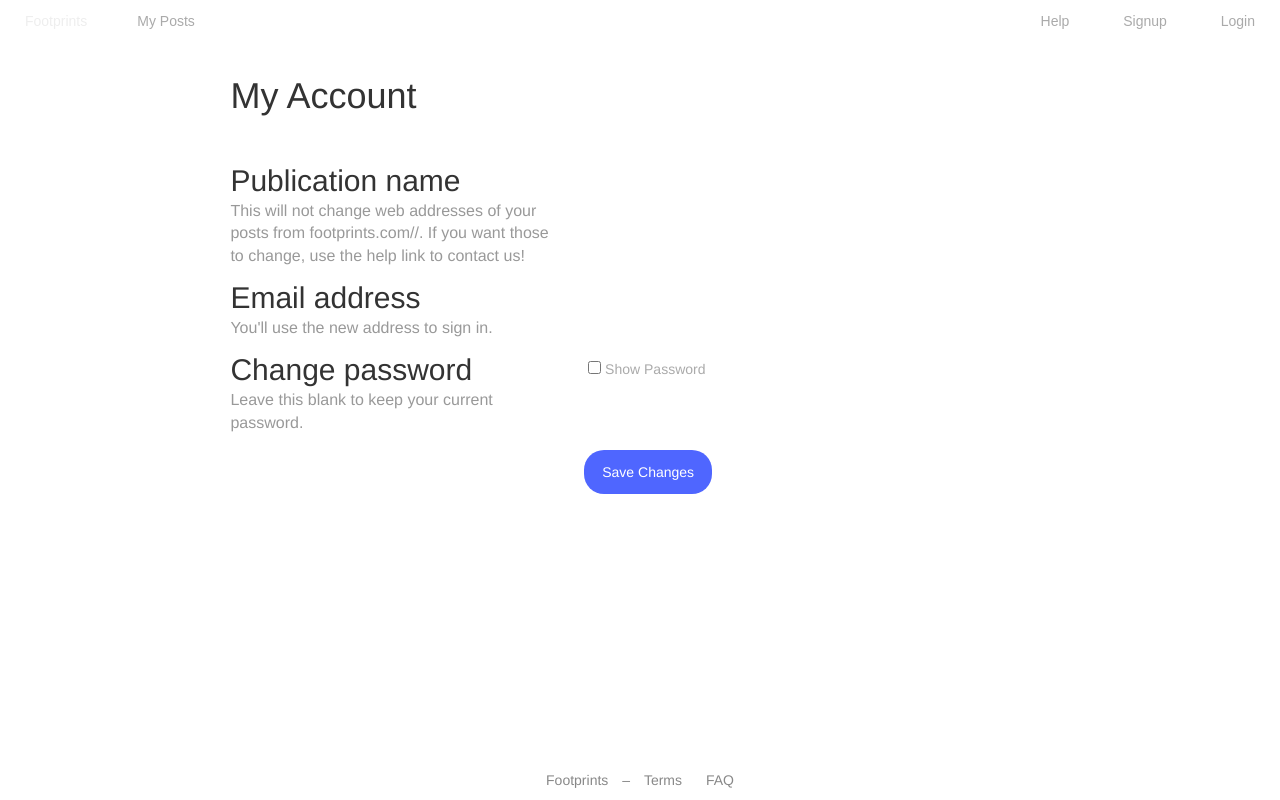
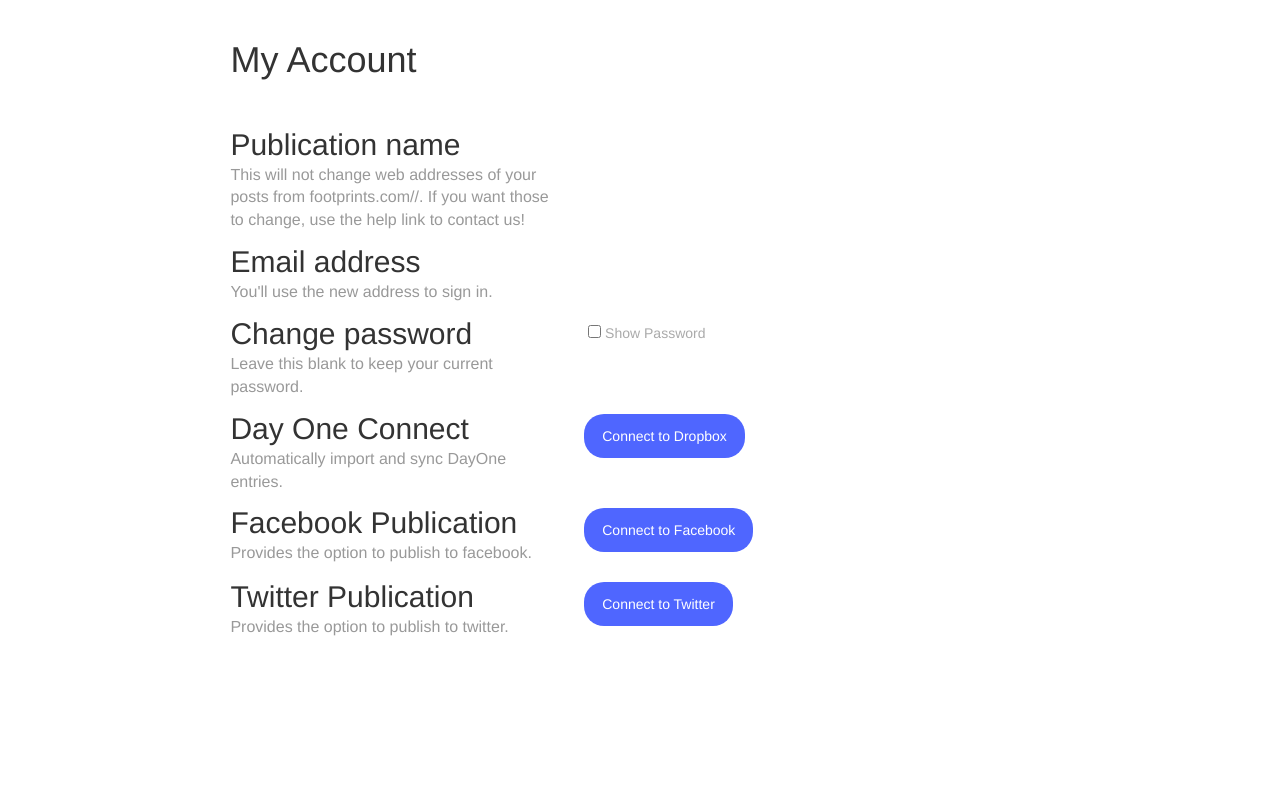
Before and after one commit to skoczen/footprints, a Django app: template project/apps/posts/templates/posts/my_account.html in a window 1280 px wide. Run offline with Django 3.2, Linux system fonts and the light colour scheme; the template is opened without the code that fills it, so the values that code supplies are empty; some libraries are stand-ins or nearby versions; some web fonts are replaced.

Commit message:
Start of dropbox integration.

```diff
--- a/project/apps/posts/templates/posts/my_account.html
+++ b/project/apps/posts/templates/posts/my_account.html
@@ -59,12 +59,55 @@
         </div>
 
       </div>
-      <div class="row">
-        <div class="col-md-5"></div>
-        <div class="col-md-7">
-            <button type="submit" class="button btn btn-primary sign_up_button">{% trans "Save Changes" %}</button>
+      <div class="row question form-group">
+        <div class="col-md-5">
+            <div class="text">Day One Connect</div>
+            <div class="help">Automatically import and sync DayOne entries.</div>
+        </div>
+
+        <div class="col-md-7 answers">
+            <div class="form-group form_input password">
+                {% if user.dayone_valid %}
+                <div class="connected">Connected</div>
+                {% else %}
+                <a href="" class="button btn btn-primary"><i class="icon-dropbox"></i> Connect to Dropbox</a>
+                {% endif %}
+            </div>
         </div>
       </div>
+      <div class="row question form-group">
+        <div class="col-md-5">
+            <div class="text">Facebook Publication</div>
+            <div class="help">Provides the option to publish to facebook.</div>
+        </div>
+
+        <div class="col-md-7 answers">
+            <div class="form-group form_input password">
+                {% if user.facebook_valid %}
+                <div class="connected">Connected to {{user.facebook_account_name}}</div>
+                {% else %}
+                <a href="" class="button btn btn-primary"><i class="icon-facebook"></i> Connect to Facebook</a>
+                {% endif %}
+            </div>
+        </div>
+      </div>
+      <div class="row question form-group">
+        <div class="col-md-5">
+            <div class="text">Twitter Publication</div>
+            <div class="help">Provides the option to publish to twitter.</div>
+        </div>
+
+        <div class="col-md-7 answers">
+            <div class="form-group form_input password">
+                {% if user.twitter_valid %}
+                <div class="connected">Connected to {{user.twitter_account_name}}</div>
+                {% else %}
+                <a href="" class="button btn btn-primary"><i class="icon-twitter"></i> Connect to Twitter</a>
+                {% endif %}
+            </div>
+        </div>
+      </div>
+
 
       {% if redirect_field_value %}
       <input type="hidden" name="{{ redirect_field_name }}" value="{{ redirect_field_value }}" />
--- a/project/templates/base.html
+++ b/project/templates/base.html
@@ -63,6 +63,7 @@
   {% block full_body %}
 <div id="wrap">
     <div id="container">
+      {% if request.user.is_authenticated %}
         <nav id="nav" class="navbar navbar-default" role="navigation">
           <div class="container-fluid">
             <!-- Brand and toggle get grouped for better mobile display -->
@@ -106,6 +107,7 @@
             </div><!-- /.navbar-collapse -->
           </div><!-- /.container-fluid -->
         </nav>
+        {% endif %}
         <div id="main" role="main">
             {% block main_content %}
             <div class="page_content">
@@ -117,12 +119,14 @@
         </div>
     </div>
 </div>
+{% if request.user.is_authenticated %}
 <div id="footer" class="footer">
     <a href="{% url "main_site:home" %}">Footprints </a> &ndash;
     {# <a href="{% url "main_site:about" %}">About</a> #}
     <a href="{% url "main_site:terms" %}">Terms</a>
     <a href="{% url "main_site:faq" %}">FAQ</a>
 </div>
+{% endif %}
   {% endblock %}
 
   {% block js %}
--- a/requirements.txt
+++ b/requirements.txt
@@ -28,6 +28,7 @@ django-selector==0.4
 django-ses==0.7.0
 django-staticfiles==1.2.1
 django-storages==1.1.8
+dropbox==2.2.0
 ecdsa==0.11
 gunicorn==19.1.1
 html5lib==0.999
@@ -48,5 +49,6 @@ six==1.8.0
 splinter==0.7.0
 sqlparse==0.1.14
 titlecase==0.7.2
+urllib3==1.9.1
 versiontools==1.9.1
 wsgiref==0.1.2
```
Also changed, not shown: mvp.txt (+45 -0 lines), project/apps/posts/models.py (+17 -0 lines), project/apps/posts/views.py (+33 -0 lines), project/apps/posts/migrations/0002_auto__add_field_author_dropbox_api_key__add_field_author_dropbox_expir.py (added), project/apps/posts/migrations/0003_auto__add_field_author_facebook_account_name__add_field_author_twitter.py (added).
